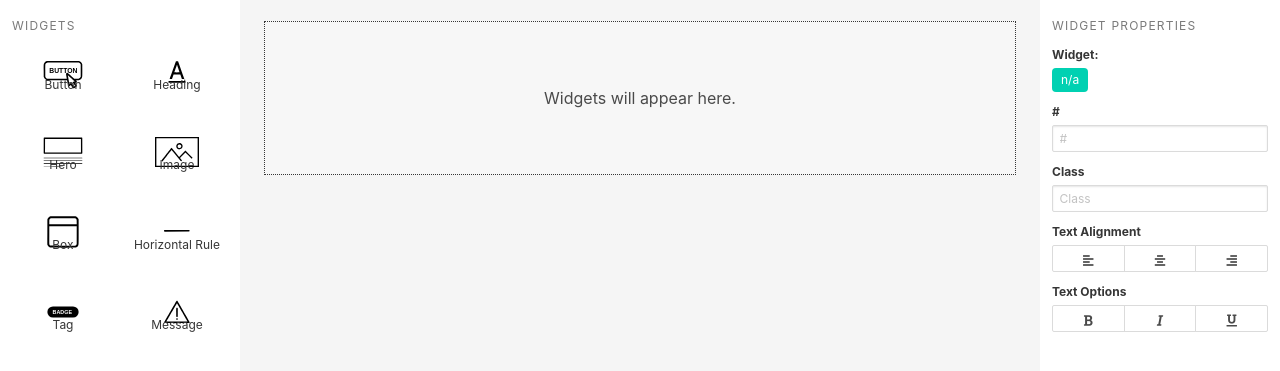
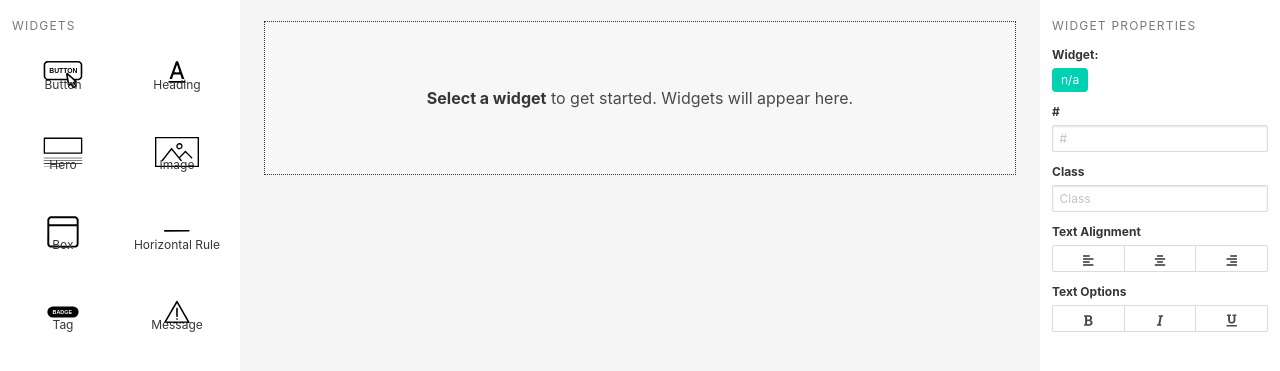
Before and after one commit to sts-ryan-holton/page-builder, a website: page docs/index.html in a window 1280 px wide. Shown: the part 55-426 px from the top of the page. Drawn offline with nearby package versions, Linux system fonts and the light colour scheme.

Commit message:
Update text of pb stage placeholder

```diff
--- a/docs/index.html
+++ b/docs/index.html
@@ -137,7 +137,7 @@
     <section class="section js_content-area content-area is-paddingless is-hidden-touch">
       <div class="container pb_stage js_pb_stage js_pb_stage_padding">
         <div class="pb_stage_drag">
-          <h3>Widgets will appear here.</h3>
+          <h3><strong>Select a widget</strong> to get started. Widgets will appear here.</h3>
         </div>
         <div id="stage" class="stage custom-content"></div>
       </div>
```
